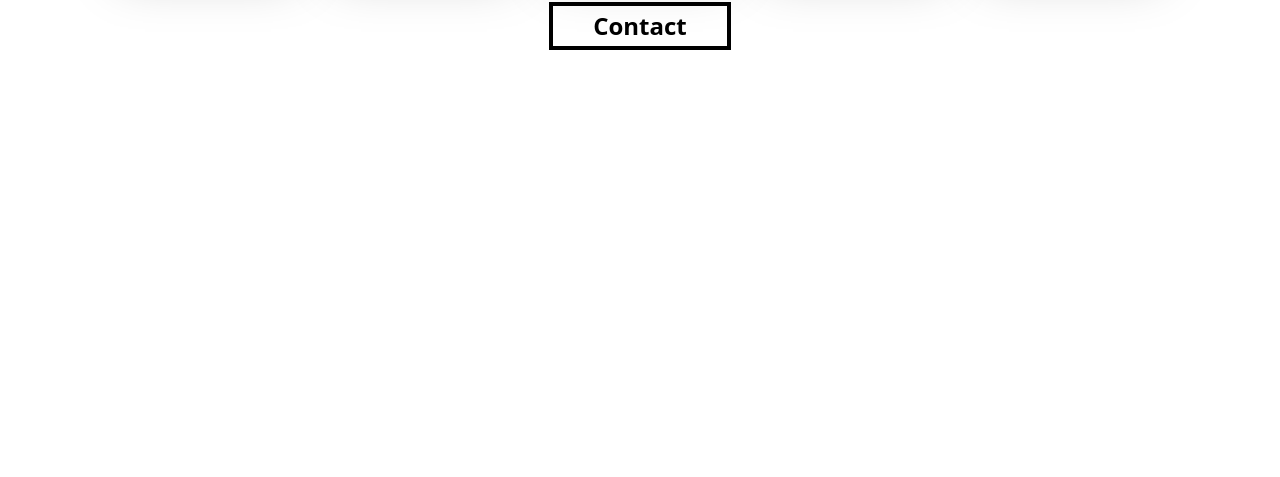
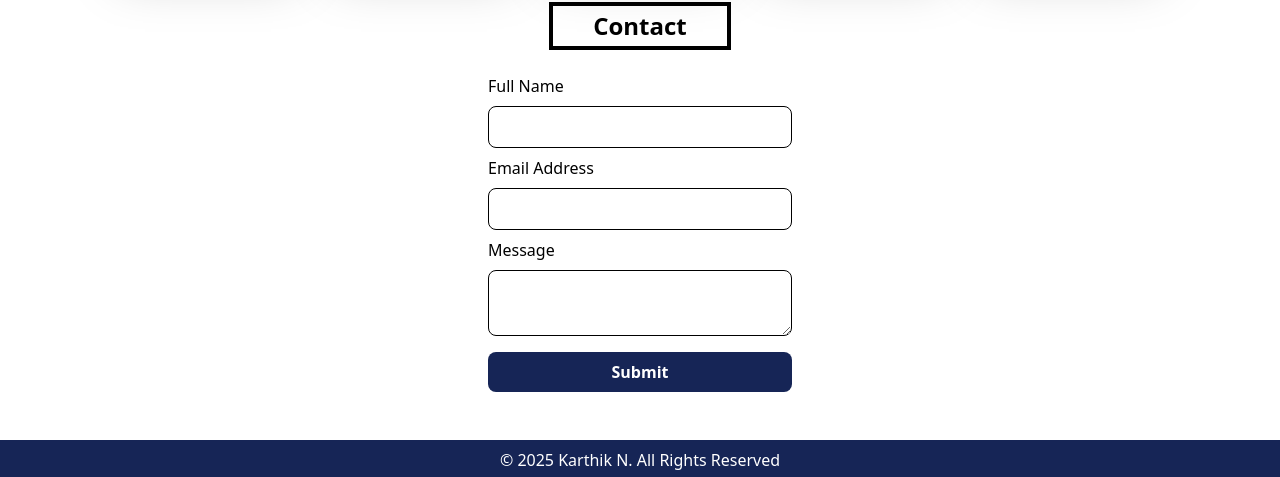
Before and after one commit to karthik-dev25/portfolio, a React (Vite) app: page / in a window 1280 px wide. Shown: the part 1978-2455 px from the top of the page. Before the commit the page ends 2044 px from the top, so only its background shows below. Built offline with nearby package versions, Linux system fonts and the light colour scheme; the HTML template or start-up script is replaced by a standard one.

Commit message:
Contact form and footer added

```diff
--- /dev/null
+++ b/src/components/footer/Footer.jsx
@@ -0,0 +1,11 @@
+import React from 'react'
+
+const Footer = () => {
+  return (
+    <div className='w-full bg-blue-950 text-white p-2 z-1'>
+        <h1 className='text-center'>© 2025 Karthik N. All Rights Reserved</h1>
+    </div>
+  )
+}
+
+export default Footer
--- a/src/pages/contact/ContactMeForm.jsx
+++ b/src/pages/contact/ContactMeForm.jsx
@@ -1,13 +1,63 @@
-import React from 'react'
+import React, { useRef } from "react";
 
 const ContactMeForm = () => {
+  const nameRef = useRef(null);
+  const emailRef = useRef(null);
+  const messageRef = useRef(null);
+
+  const handleContactSubmit = (e) => {
+    e.preventDefault();
+    console.log(
+      nameRef.current.value,
+      emailRef.current.value,
+      messageRef.current.value
+    );
+  };
   return (
     <div className="w-full flex flex-col items-center my-4">
       <h1 className="text-2xl font-bold border-4 border-black py-1 px-10">
         Contact
       </h1>
+
+      <div className="w-1/4 my-6">
+        <form
+          action=""
+          className="flex flex-col"
+          onSubmit={handleContactSubmit}
+        >
+          <label htmlFor="name" className="mx-2">
+            Full Name
+          </label>
+          <input
+            type="text"
+            ref={nameRef}
+            id="name"
+            className="p-2 m-2 border-1 border-black rounded-lg"
+          />
+          <label htmlFor="email" className="mx-2">
+            Email Address
+          </label>
+          <input
+            type="text"
+            ref={emailRef}
+            id="email"
+            className="p-2 m-2 border-1 border-black rounded-lg"
+          />
+          <label htmlFor="message" className="mx-2">
+            Message
+          </label>
+          <textarea
+            id="message"
+            ref={messageRef}
+            className="p-2 m-2 border-1 border-black rounded-lg"
+          />
+          <button className="bg-blue-950 m-2 p-2 text-white rounded-lg text-md font-bold hover:bg-gradient-to-b from-blue-600 cursor-pointer">
+            Submit
+          </button>
+        </form>
+      </div>
     </div>
-  )
-}
+  );
+};
 
-export default ContactMeForm
+export default ContactMeForm;
--- a/src/pages/home/HomePage.jsx
+++ b/src/pages/home/HomePage.jsx
@@ -1,11 +1,13 @@
-import React from "react";
+import React, { useRef } from "react";
 import Header from "../../components/header/Header";
 import Skills from "../skills/Skills";
 import ProfileContainer from "./ProfileContainer";
 import Projects from "../projects/Projects";
 import ContactMeForm from "../contact/ContactMeForm";
+import Footer from "../../components/footer/Footer";
 
 const HomePage = () => {
+  const skillRef = useRef(null);
   return (
     <div>
       <Header/>
@@ -13,6 +15,7 @@ const HomePage = () => {
       <Skills/>
       <Projects />
       <ContactMeForm />
+      <Footer />
     </div>
   );
 };
--- a/src/pages/home/MyTitle.jsx
+++ b/src/pages/home/MyTitle.jsx
@@ -40,7 +40,7 @@ const MyTitle = () => {
             </a>
           </li>
           <li>
-            <button className="flex items-center text-lg font-bold bg-blue-950 text-white p-2 rounded-lg hover:bg-gradient-to-b from-blue-600">
+            <button className="flex items-center cursor-pointer text-lg font-bold bg-blue-950 text-white p-2 rounded-lg hover:bg-gradient-to-b from-blue-600">
 
               <span>
                 <FaDownload />
```
